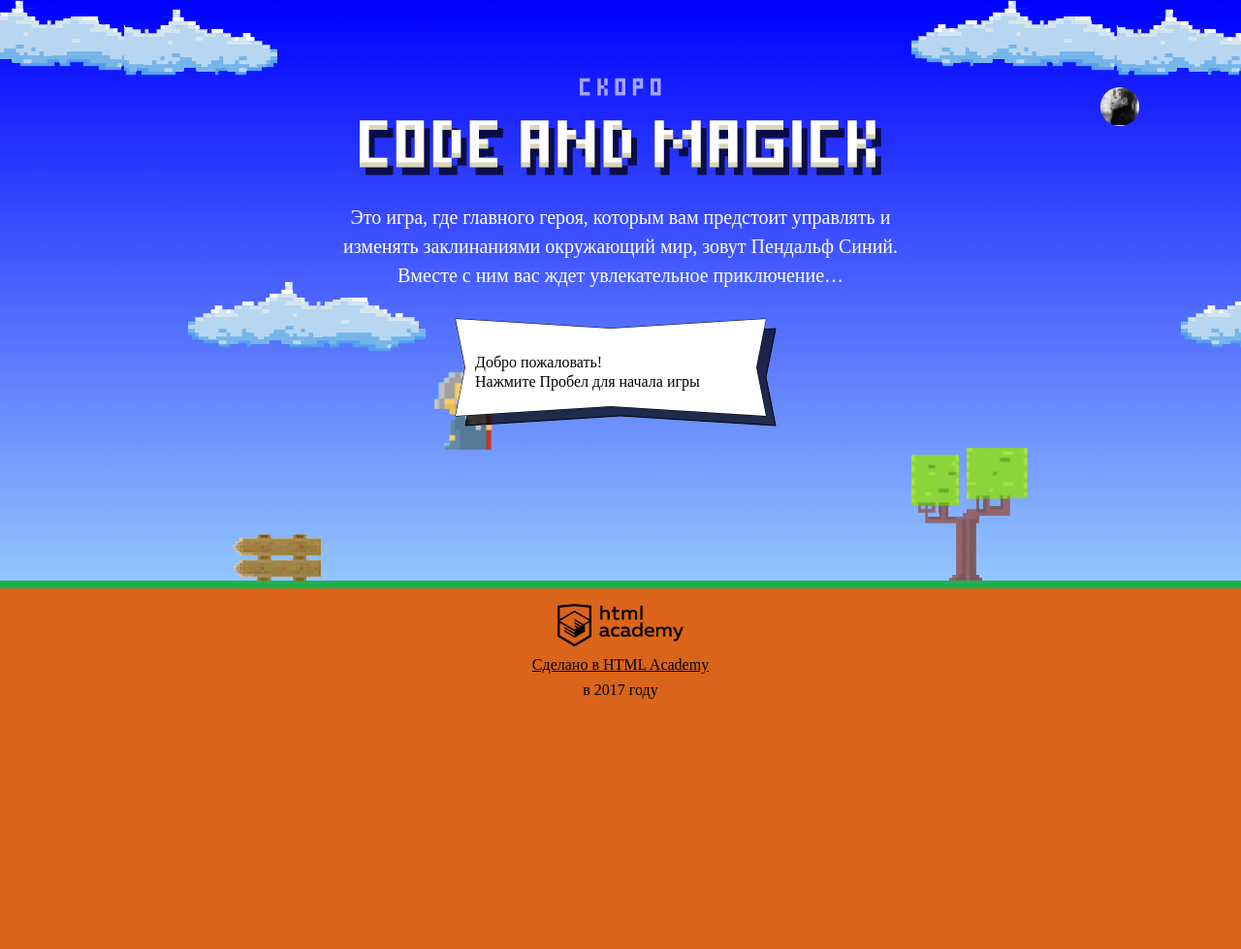
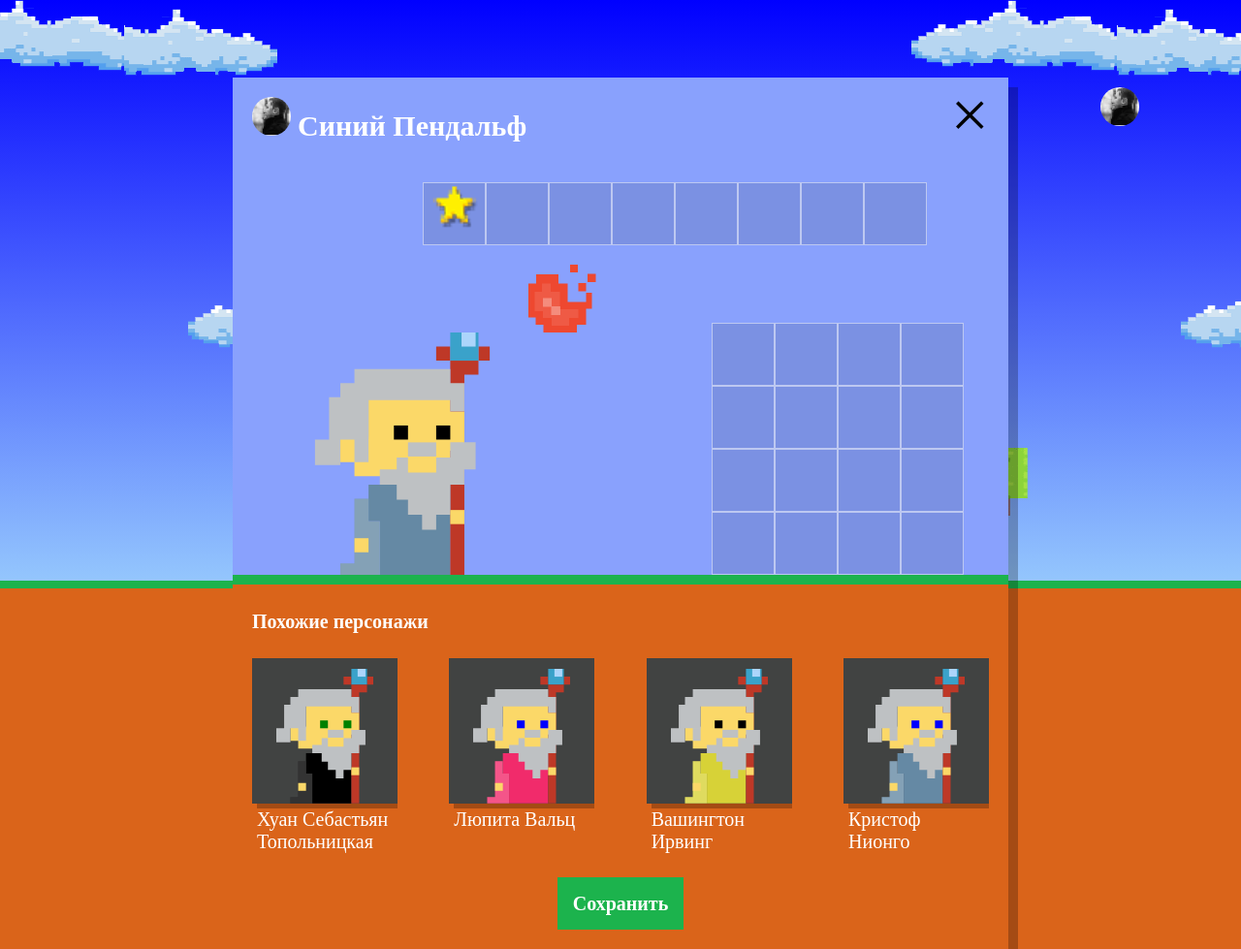
Before and after one commit to OxanaMinaeva/652187-code-and-magick-20, a website: page index.html in a window 1280 px wide. Shown: the whole page at 97% size. Before the commit the page ends 800 px from the top, so only its background shows below. Drawn offline with Linux system fonts and the light colour scheme; a web font is replaced by a local one.

Commit message:
Учебный проект: нас орда

```diff
--- a/index.html
+++ b/index.html
@@ -207,6 +207,7 @@
 
 <script src="js/game.js"></script>
 <script src="js/stat.js"></script>
+<script src="js/setup.js"></script>
 
 </body>
 </html>
--- /dev/null
+++ b/js/setup.js
@@ -0,0 +1,72 @@
+'use strict';
+
+var WIZARD_COUNT = 4;
+
+var wizard = {};
+var wizards = [];
+
+var firstNames = ['Иван', 'Хуан Себастьян', 'Мария', 'Кристоф', 'Виктор', 'Юлия', 'Люпита', 'Вашингтон'];
+var lastNames = ['да Марья', 'Верон', 'Мирабелла', 'Вальц', 'Онопко', 'Топольницкая', 'Нионго', 'Ирвинг'];
+var coatColors = ['rgb(101, 137, 164)', 'rgb(241, 43, 107)', 'rgb(146, 100, 161)', 'rgb(56, 159, 117)', 'rgb(215, 210, 55)', 'rgb(0, 0, 0)'];
+var eyesColors = ['black', 'red', 'blue', 'yellow', 'green'];
+
+var similarListElement = document.querySelector('.setup-similar-list');
+var similarWizardTemplate = document.querySelector('#similar-wizard-template').content.querySelector('.setup-similar-item');
+
+var classRemove = function (selector, removeClass) {
+  selector.classList.remove(removeClass);
+};
+
+var setup = document.querySelector('.setup');
+classRemove(setup, 'hidden');
+
+
+var arrayRandomElem = function (wizardsFeature) {
+  var randomIndex = Math.floor(Math.random() * wizardsFeature.length);
+  return wizardsFeature[randomIndex];
+};
+
+
+var createWizard = function () {
+  var name = arrayRandomElem(firstNames) + ' ' + arrayRandomElem(lastNames);
+  var coatColor = arrayRandomElem(coatColors);
+  var eyesColor = arrayRandomElem(eyesColors);
+  wizard = {
+    name: name,
+    coatColor: coatColor,
+    eyesColor: eyesColor
+  };
+  return wizard;
+};
+
+
+var createWizards = function (wizardCount) {
+  for (var i = 0; i < wizardCount; i++) {
+    createWizard();
+    wizards.push(wizard);
+  }
+  return wizards;
+};
+
+
+var createFragment = function () {
+  var fragment = document.createDocumentFragment();
+  createWizards(WIZARD_COUNT);
+  for (var i = 0; i < wizards.length; i++) {
+    fragment.appendChild(renderWizard(wizards[i]));
+  }
+  similarListElement.appendChild(fragment);
+};
+
+
+var renderWizard = function (readyWizard) {
+  var wizardElement = similarWizardTemplate.cloneNode(true);
+  wizardElement.querySelector('.setup-similar-label').textContent = readyWizard.name;
+  wizardElement.querySelector('.wizard-coat').style.fill = readyWizard.coatColor;
+  wizardElement.querySelector('.wizard-eyes').style.fill = readyWizard.eyesColor;
+
+  return wizardElement;
+};
+
+createFragment();
+classRemove(setup.querySelector('.setup-similar'), 'hidden');
```
